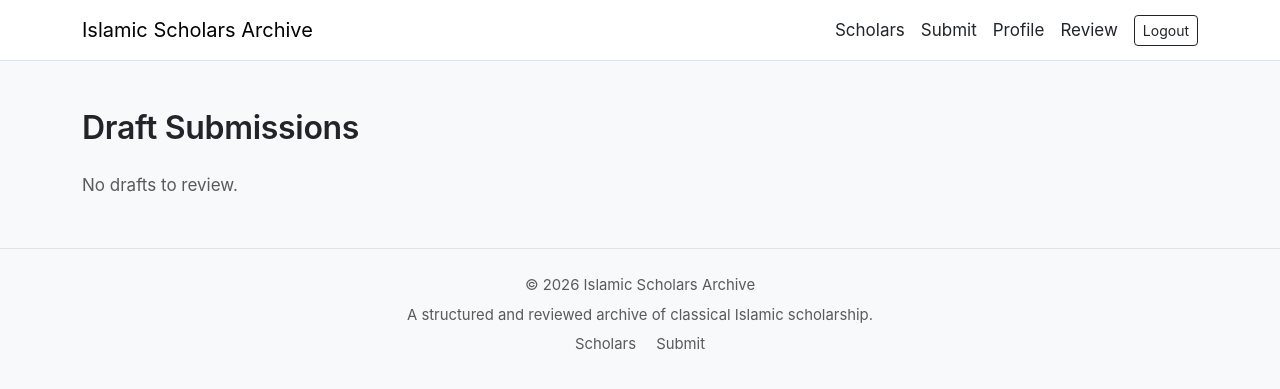
After one commit to silvestriabd-ux/islamic-project, a Django app: page /editor/review/ in a window 1280 px wide. The commit adds this page. Shown: the top 389 px of the page. Run offline with Django 5.2, Linux system fonts and the light colour scheme; the visitor is signed in with stand-in values (Sample User, id 1); data that the repository does not hold is empty.

```diff
--- a/core/settings.py
+++ b/core/settings.py
@@ -153,3 +153,4 @@ AUTHENTICATION_BACKENDS = (
 
 LOGIN_REDIRECT_URL = 'profile'
 LOGOUT_REDIRECT_URL = '/'
+ACCOUNT_LOGOUT_ON_GET = True
--- a/scholars/models.py
+++ b/scholars/models.py
@@ -55,3 +55,8 @@ class Scholar(models.Model):
 
     def __str__(self):
         return self.name
+
+    class Meta:
+        permissions = [
+            ("can_publish", "Can publish scholar"),
+        ]
--- a/scholars/urls.py
+++ b/scholars/urls.py
@@ -8,4 +8,7 @@ urlpatterns = [
     path('scholars/<slug:slug>/', views.scholar_detail, name='scholar_detail'),
     path('', views.home, name='home'),
     path("profile/", views.profile, name="profile"),
+    path("author/<str:username>/", views.author_profile, name="author_profile"),
+    path("editor/review/", views.editor_review, name="editor_review"),
+    path("editor/publish/<int:pk>/", views.editor_publish, name="editor_publish"),
 ]
--- a/scholars/views.py
+++ b/scholars/views.py
@@ -1,17 +1,27 @@
+from django.contrib.auth.decorators import login_required, permission_required
+from django.views.decorators.http import require_POST
+from django.shortcuts import get_object_or_404, redirect, render
+from django.core.exceptions import PermissionDenied
 from django.shortcuts import get_object_or_404
+from django.http import Http404
 from .models import Scholar
 from django.shortcuts import render, redirect
 from .forms import ScholarSubmissionForm
 from django.contrib import messages
 from django.contrib.auth.decorators import login_required
+from django.contrib.auth.models import User
 # Create your views here.
 
 
 from django.contrib import messages
 
 
+@login_required
+# def submit_scholar(request):
 def submit_scholar(request):
-    submitted = False
+    if not is_contributor(request.user):
+        raise PermissionDenied
+    # submitted = False
 
     if request.method == 'POST':
         form = ScholarSubmissionForm(request.POST, request.FILES)
@@ -44,16 +54,21 @@ def submission_success(request):
 
 
 def scholar_list(request):
-    scholars = Scholar.objects.filter(status='published')
+    scholars = Scholar.objects.filter(
+        status='published').order_by('-created_at')
     return render(request, 'scholar_list.html', {'scholars': scholars})
 
 
 def scholar_detail(request, slug):
-    scholar = get_object_or_404(
-        Scholar,
-        slug=slug,
-        status='published'
-    )
+    scholar = get_object_or_404(Scholar, slug=slug)
+
+    if scholar.status != 'published':
+        if not request.user.is_authenticated:
+            raise Http404()
+
+        if scholar.author != request.user:
+            raise Http404()
+
     return render(request, 'scholar_detail.html', {'scholar': scholar})
 
 
@@ -67,8 +82,43 @@ def home(request):
     })
 
 
+def author_profile(request, username):
+    user = get_object_or_404(User, username=username)
+
+    scholars = Scholar.objects.filter(
+        author=user,
+        status='published'
+    ).order_by('-created_at')
+
+    return render(request, "author_profile.html", {
+        "author_user": user,
+        "scholars": scholars
+    })
+
+
+def is_contributor(user):
+    return user.groups.filter(name="Contributor").exists() or user.is_superuser
+
+
 @login_required
 def profile(request):
     scholars = Scholar.objects.filter(
         author=request.user).order_by('-created_at')
     return render(request, "profile.html", {"scholars": scholars})
+
+
+@login_required
+@permission_required("scholars.can_publish", raise_exception=True)
+def editor_review(request):
+    drafts = Scholar.objects.filter(status="draft").order_by("-created_at")
+    return render(request, "editor_review.html", {"drafts": drafts})
+
+
+@login_required
+@permission_required("scholars.can_publish", raise_exception=True)
+@require_POST
+def editor_publish(request, pk):
+    scholar = get_object_or_404(Scholar, pk=pk, status="draft")
+    scholar.status = "published"
+    scholar.save()
+    return redirect("editor_review")
--- a/templates/base.html
+++ b/templates/base.html
@@ -54,11 +54,38 @@
 </head>
 <body>
 
-<nav class="navbar navbar-light bg-light border-bottom">
-    <div class="container">
-        <a class="navbar-brand" href="/">Islamic Scholars Archive</a>
-        <a class="nav-link" href="/scholars/">Scholars</a>
+<nav class="navbar navbar-light bg-white border-bottom">
+  <div class="container d-flex justify-content-between align-items-center">
+    <a class="navbar-brand" href="/">Islamic Scholars Archive</a>
+
+    <div class="d-flex gap-3 align-items-center">
+
+      <a class="nav-link" href="{% url 'scholar_list' %}">Scholars</a>
+
+      {% if user.is_authenticated %}
+        <a class="nav-link" href="{% url 'submit_scholar' %}">Submit</a>
+        <a class="nav-link" href="{% url 'profile' %}">Profile</a>
+        {% if perms.scholars.can_publish %}
+            <a class="nav-link" href="{% url 'editor_review' %}">Review</a>
+        {% endif %}
+
+        <!-- Logout: allauth default logout url -->
+        <a class="btn btn-outline-dark btn-sm" href="{% url 'account_logout' %}">
+          Logout
+        </a>
+
+      {% else %}
+        <!-- allauth default login/signup urls -->
+        <a class="btn btn-outline-dark btn-sm" href="{% url 'account_login' %}">
+          Login
+        </a>
+        <a class="btn btn-dark btn-sm" href="{% url 'account_signup' %}">
+          Sign up
+        </a>
+      {% endif %}
+
     </div>
+  </div>
 </nav>
 {% if messages %}
     <div class="container mt-3">
--- /dev/null
+++ b/templates/editor_review.html
@@ -0,0 +1,27 @@
+{% extends "base.html" %}
+{% block title %}Editor Review{% endblock %}
+
+{% block content %}
+<h2 class="mb-4">Draft Submissions</h2>
+
+{% for s in drafts %}
+  <div class="card p-3 mb-3">
+    <div class="d-flex justify-content-between align-items-center">
+      <div>
+        <strong>{{ s.name }}</strong>
+        <div class="text-muted small">
+          by {% if s.author %}{{ s.author.username }}{% else %}Unknown{% endif %}
+        </div>
+      </div>
+
+      <form method="post" action="{% url 'editor_publish' s.pk %}">
+        {% csrf_token %}
+        <button class="btn btn-dark btn-sm">Publish</button>
+      </form>
+    </div>
+  </div>
+{% empty %}
+  <p class="text-muted">No drafts to review.</p>
+{% endfor %}
+
+{% endblock %}
--- a/templates/scholar_detail.html
+++ b/templates/scholar_detail.html
@@ -20,7 +20,7 @@
         <p class="text-muted mb-4">
             {{ scholar.birth_year }} – {{ scholar.death_year }} | {{ scholar.madhhab }} <br>
             {% if scholar.author %}
-            Author : {{ scholar.author.username }}
+            Author : <a href="{% url 'author_profile' scholar.author.username %}"     class="text-decoration-none">{{ scholar.author.username }}</a>
             {% endif %}
         </p>
     </div>
--- a/templates/scholar_list.html
+++ b/templates/scholar_list.html
@@ -22,6 +22,12 @@
                 <p class="card-text text-muted">
                     {{ scholar.short_bio }}
                 </p>
+                {% comment %} preview author name in scholars list {% endcomment %}
+                {% comment %} {% if scholar.author %}
+                    <p class="small text-muted mb-0">
+                        Author: {{ scholar.author.username }}
+                    </p>
+                {% endif %} {% endcomment %}
             </div>
         </div>
     </div>
```
Also changed, not shown: templates/author_profile.html (added, +32 -0 lines), media/scholars/images_1_Tz98JbS.jfif (added), scholars/migrations/0004_alter_scholar_options.py (added).
